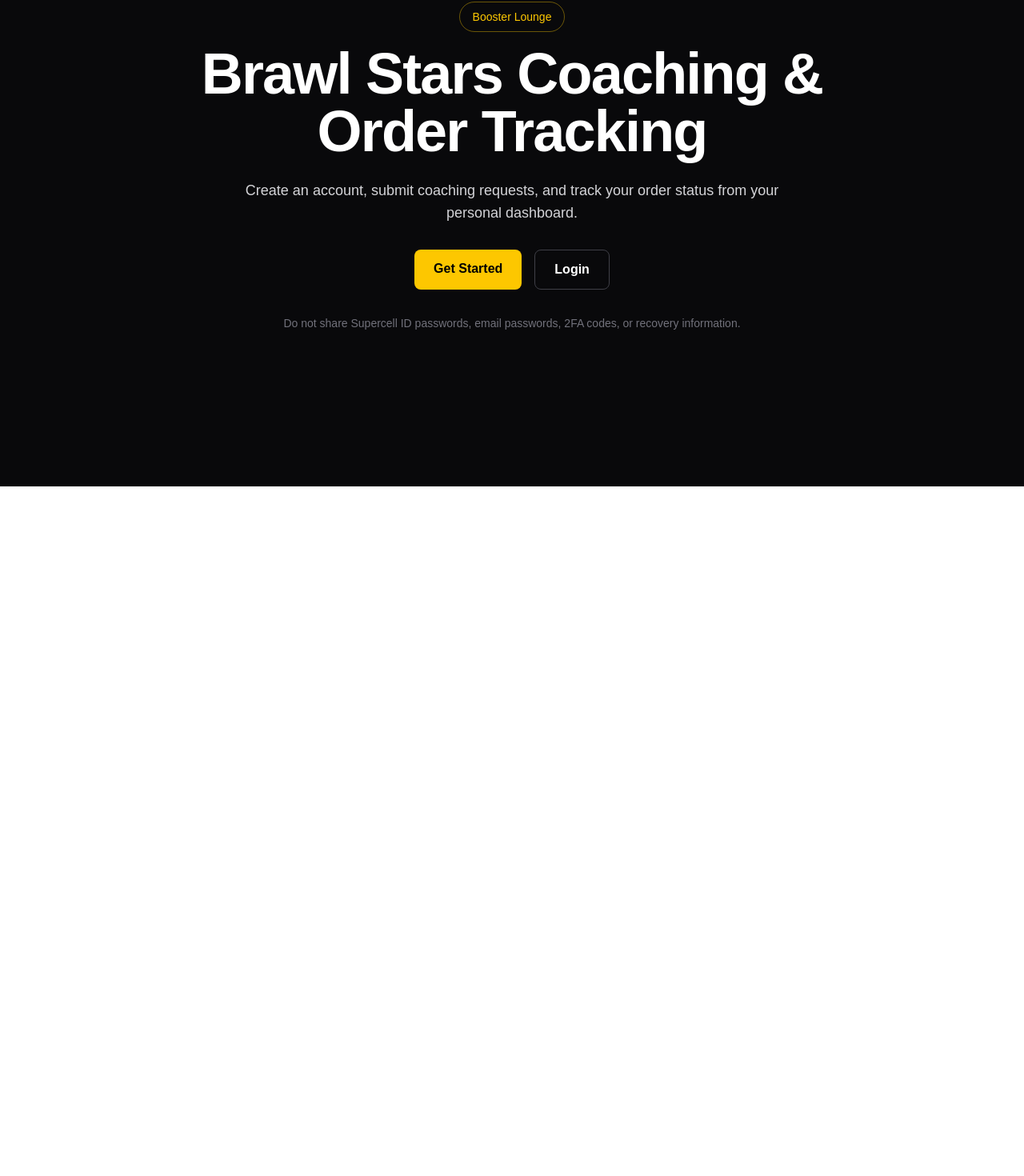
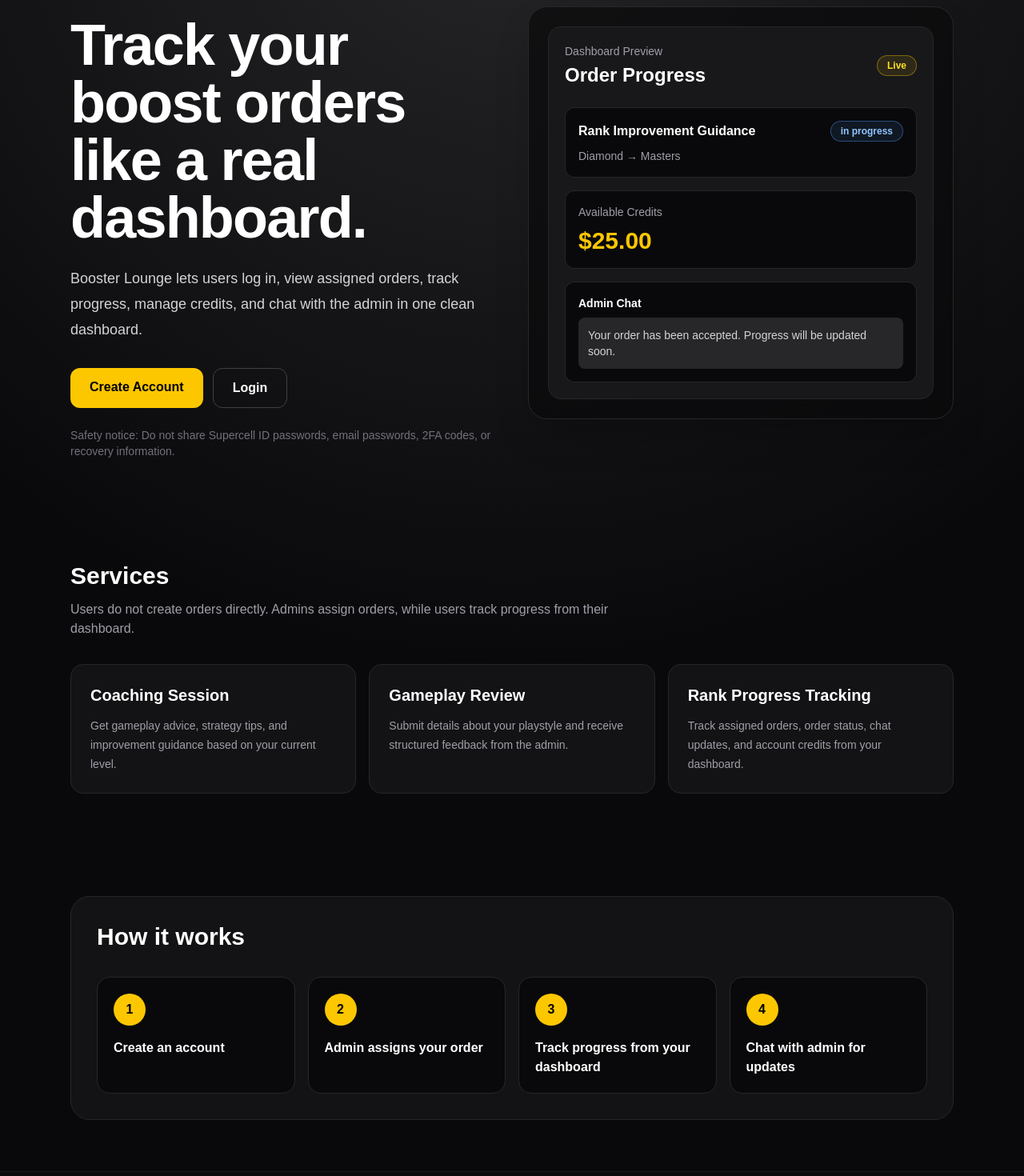
Before and after one commit to Yaohan0/booster-lounge, a Next.js app: page / in a window 1280 px wide. Shown: the part 192-1662 px from the top of the page at 80% size. Before the commit the page ends 800 px from the top, so only its background shows below. Built offline with nearby package versions, Linux system fonts and the light colour scheme.

Commit message:
Improve homepage UI

```diff
--- a/app/page.tsx
+++ b/app/page.tsx
@@ -1,43 +1,187 @@
 import Link from "next/link";
+
+const services = [
+  {
+    title: "Coaching Session",
+    description:
+      "Get gameplay advice, strategy tips, and improvement guidance based on your current level.",
+  },
+  {
+    title: "Gameplay Review",
+    description:
+      "Submit details about your playstyle and receive structured feedback from the admin.",
+  },
+  {
+    title: "Rank Progress Tracking",
+    description:
+      "Track assigned orders, order status, chat updates, and account credits from your dashboard.",
+  },
+];
+
+const steps = [
+  "Create an account",
+  "Admin assigns your order",
+  "Track progress from your dashboard",
+  "Chat with admin for updates",
+];
 
 export default function Home() {
   return (
-    <main className="min-h-screen bg-zinc-950 text-white">
-      <section className="mx-auto flex min-h-screen max-w-5xl flex-col items-center justify-center px-6 text-center">
-        <p className="mb-4 rounded-full border border-yellow-400/40 px-4 py-2 text-sm text-yellow-400">
+    <main className="min-h-screen bg-[radial-gradient(circle_at_top,_#27272a,_#09090b_55%)] text-white">
+      <nav className="mx-auto flex max-w-6xl items-center justify-between px-6 py-6">
+        <Link href="/" className="text-xl font-bold text-yellow-400">
           Booster Lounge
+        </Link>
+
+        <div className="flex items-center gap-3">
+          <Link
+            href="/login"
+            className="rounded-xl border border-zinc-700 px-4 py-2 text-sm font-semibold text-zinc-200 hover:bg-zinc-900"
+          >
+            Login
+          </Link>
+
+          <Link
+            href="/register"
+            className="rounded-xl bg-yellow-400 px-4 py-2 text-sm font-bold text-black hover:bg-yellow-300"
+          >
+            Get Started
+          </Link>
+        </div>
+      </nav>
+
+      <section className="mx-auto grid min-h-[75vh] max-w-6xl items-center gap-10 px-6 py-16 lg:grid-cols-2">
+        <div>
+          <p className="inline-flex rounded-full border border-yellow-400/40 bg-yellow-400/10 px-4 py-2 text-sm font-semibold text-yellow-300">
+            Brawl Stars Coaching & Order Tracking
           </p>
 
-        <h1 className="text-5xl font-bold tracking-tight md:text-7xl">
-          Brawl Stars Coaching & Order Tracking
+          <h1 className="mt-6 text-5xl font-bold tracking-tight md:text-7xl">
+            Track your boost orders like a real dashboard.
           </h1>
 
-        <p className="mt-6 max-w-2xl text-lg text-zinc-300">
-          Create an account, submit coaching requests, and track your order
-          status from your personal dashboard.
+          <p className="mt-6 max-w-xl text-lg leading-8 text-zinc-300">
+            Booster Lounge lets users log in, view assigned orders, track
+            progress, manage credits, and chat with the admin in one clean
+            dashboard.
           </p>
 
-        <div className="mt-8 flex flex-col gap-4 sm:flex-row">
+          <div className="mt-8 flex flex-col gap-3 sm:flex-row">
             <Link
               href="/register"
-            className="rounded-lg bg-yellow-400 px-6 py-3 font-semibold text-black"
+              className="rounded-xl bg-yellow-400 px-6 py-3 text-center font-bold text-black hover:bg-yellow-300"
             >
-            Get Started
+              Create Account
             </Link>
 
             <Link
               href="/login"
-            className="rounded-lg border border-zinc-700 px-6 py-3 font-semibold hover:bg-zinc-900"
+              className="rounded-xl border border-zinc-700 px-6 py-3 text-center font-bold text-white hover:bg-zinc-900"
             >
               Login
             </Link>
           </div>
 
-        <p className="mt-8 max-w-xl text-sm text-zinc-500">
-          Do not share Supercell ID passwords, email passwords, 2FA codes, or
-          recovery information.
+          <p className="mt-6 max-w-xl text-sm text-zinc-500">
+            Safety notice: Do not share Supercell ID passwords, email passwords,
+            2FA codes, or recovery information.
           </p>
+        </div>
+
+        <div className="rounded-3xl border border-zinc-800 bg-zinc-950/70 p-6 shadow-2xl">
+          <div className="rounded-2xl border border-zinc-800 bg-zinc-900 p-5">
+            <div className="flex items-center justify-between">
+              <div>
+                <p className="text-sm text-zinc-400">Dashboard Preview</p>
+                <h2 className="mt-1 text-2xl font-bold">Order Progress</h2>
+              </div>
+
+              <span className="rounded-full border border-yellow-400/40 bg-yellow-400/10 px-3 py-1 text-xs font-semibold text-yellow-300">
+                Live
+              </span>
+            </div>
+
+            <div className="mt-6 grid gap-4">
+              <div className="rounded-xl border border-zinc-800 bg-zinc-950 p-4">
+                <div className="flex items-center justify-between">
+                  <p className="font-semibold">Rank Improvement Guidance</p>
+                  <span className="rounded-full border border-blue-400/40 bg-blue-400/10 px-3 py-1 text-xs font-semibold text-blue-300">
+                    in progress
+                  </span>
+                </div>
+                <p className="mt-2 text-sm text-zinc-400">
+                  Diamond → Masters
+                </p>
+              </div>
+
+              <div className="rounded-xl border border-zinc-800 bg-zinc-950 p-4">
+                <p className="text-sm text-zinc-400">Available Credits</p>
+                <p className="mt-2 text-3xl font-bold text-yellow-400">
+                  $25.00
+                </p>
+              </div>
+
+              <div className="rounded-xl border border-zinc-800 bg-zinc-950 p-4">
+                <p className="text-sm font-semibold">Admin Chat</p>
+                <p className="mt-2 rounded-lg bg-zinc-800 p-3 text-sm text-zinc-300">
+                  Your order has been accepted. Progress will be updated soon.
+                </p>
+              </div>
+            </div>
+          </div>
+        </div>
       </section>
+
+      <section className="mx-auto max-w-6xl px-6 py-16">
+        <div className="max-w-2xl">
+          <h2 className="text-3xl font-bold">Services</h2>
+          <p className="mt-3 text-zinc-400">
+            Users do not create orders directly. Admins assign orders, while
+            users track progress from their dashboard.
+          </p>
+        </div>
+
+        <div className="mt-8 grid gap-4 md:grid-cols-3">
+          {services.map((service) => (
+            <div
+              key={service.title}
+              className="rounded-2xl border border-zinc-800 bg-zinc-900/70 p-6"
+            >
+              <h3 className="text-xl font-bold">{service.title}</h3>
+              <p className="mt-3 text-sm leading-6 text-zinc-400">
+                {service.description}
+              </p>
+            </div>
+          ))}
+        </div>
+      </section>
+
+      <section className="mx-auto max-w-6xl px-6 py-16">
+        <div className="rounded-3xl border border-zinc-800 bg-zinc-900/70 p-8">
+          <h2 className="text-3xl font-bold">How it works</h2>
+
+          <div className="mt-8 grid gap-4 md:grid-cols-4">
+            {steps.map((step, index) => (
+              <div
+                key={step}
+                className="rounded-2xl border border-zinc-800 bg-zinc-950 p-5"
+              >
+                <div className="flex h-10 w-10 items-center justify-center rounded-full bg-yellow-400 font-bold text-black">
+                  {index + 1}
+                </div>
+                <p className="mt-4 font-semibold">{step}</p>
+              </div>
+            ))}
+          </div>
+        </div>
+      </section>
+
+      <footer className="border-t border-zinc-900 px-6 py-8">
+        <div className="mx-auto flex max-w-6xl flex-col justify-between gap-4 text-sm text-zinc-500 md:flex-row">
+          <p>© 2026 Booster Lounge. Side project dashboard.</p>
+          <p>No passwords, 2FA codes, or recovery details should be shared.</p>
+        </div>
+      </footer>
     </main>
   );
 }
```
Lines whose indentation alone changed are shown as unchanged.
